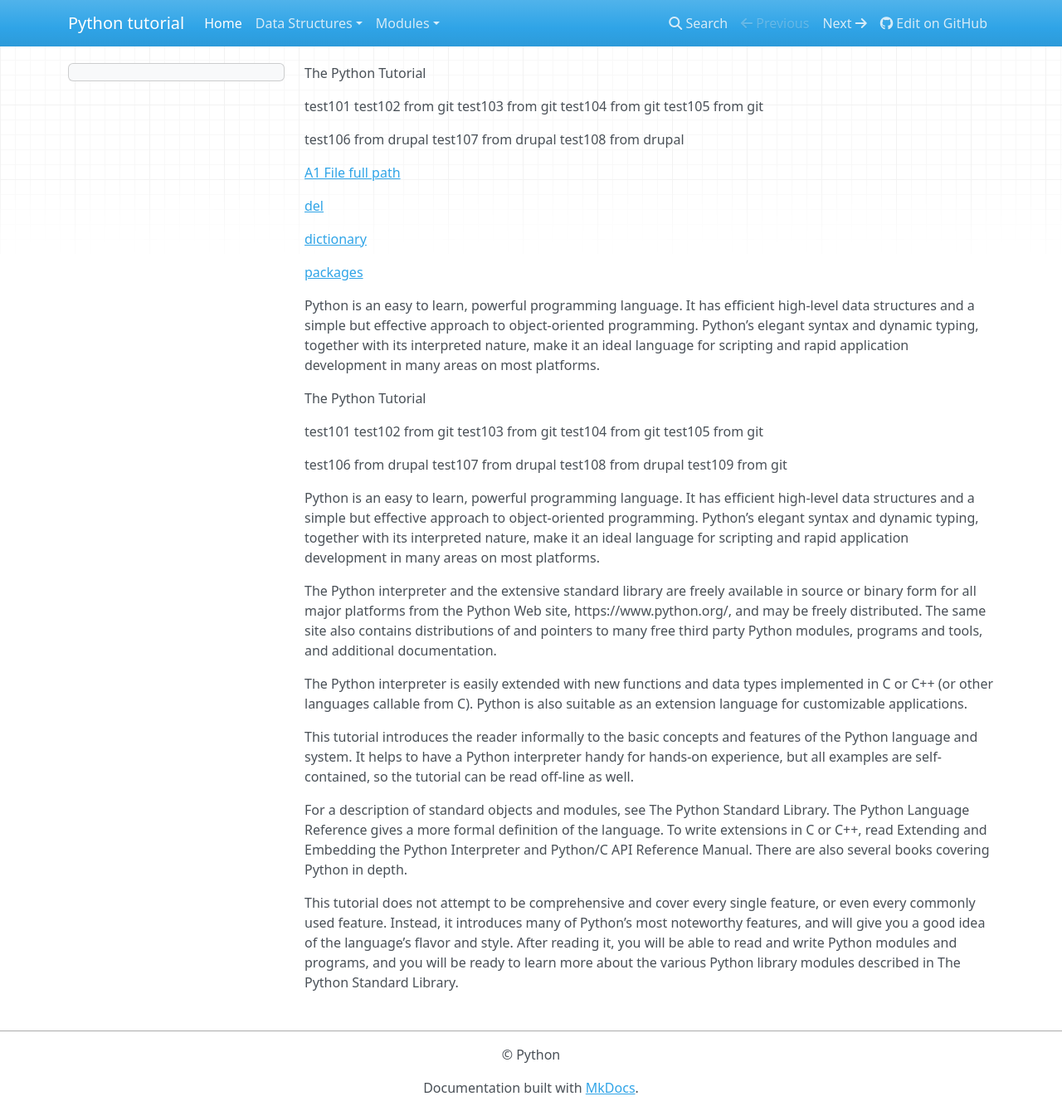
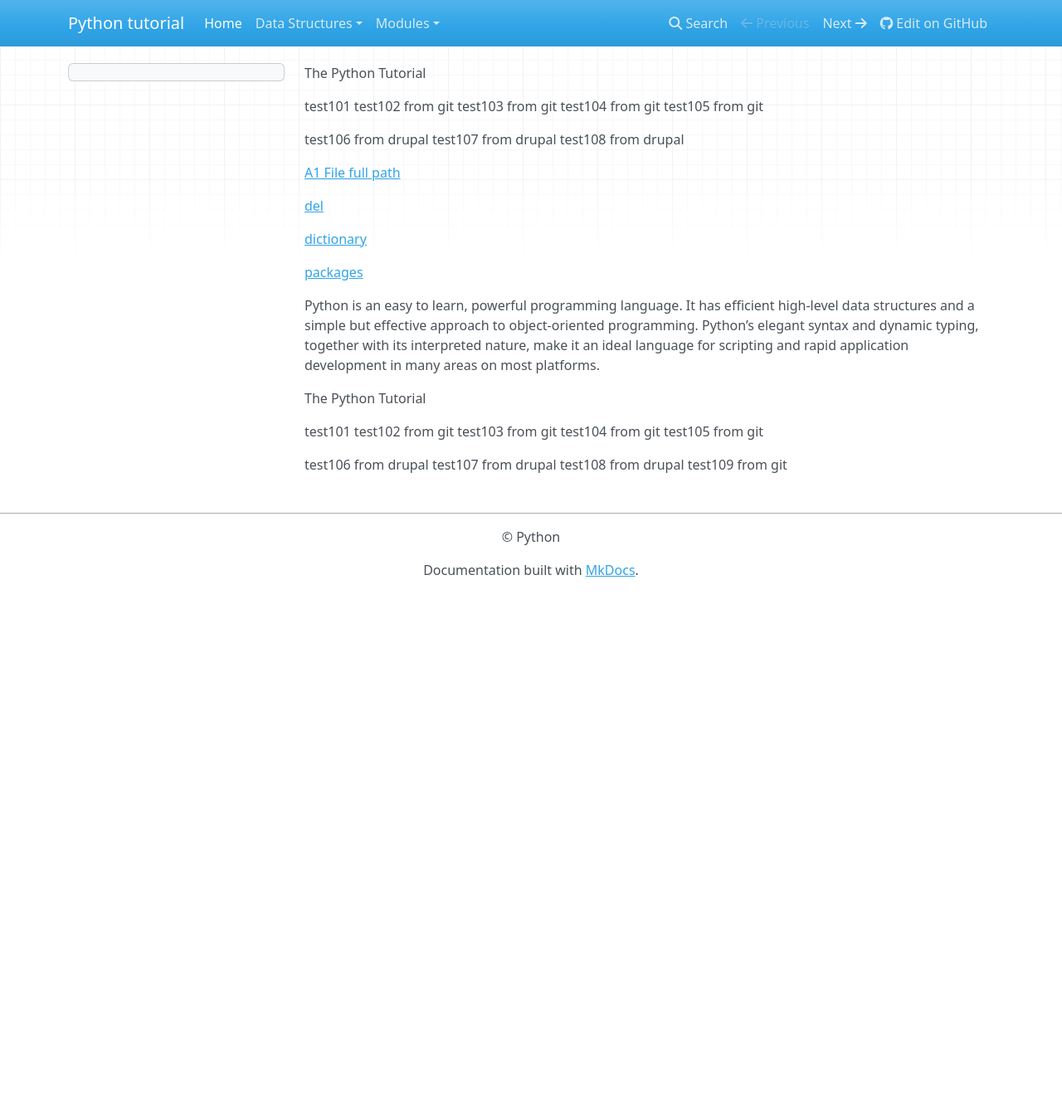
Before and after one commit to maplefu0602/doc-demo, an MkDocs documentation site: the page built from docs/index.md, in a window 1280 px wide and 1339 px high. Shown: the whole window at 83% size. Built offline with MkDocs 1.6.1, drawn with Linux system fonts in a browser that asks for light colours; nearby versions of some CDN libraries; old or Windows-style settings are respelled for this version of MkDocs.

Commit message:
update content from book

```diff
--- a/docs/index.md
+++ b/docs/index.md
@@ -40,17 +40,3 @@ test106 from drupal
 test107 from drupal
 test108 from drupal
 test109 from git
-
-
-
-Python is an easy to learn, powerful programming language. It has efficient high-level data structures and a simple but effective approach to object-oriented programming. Python’s elegant syntax and dynamic typing, together with its interpreted nature, make it an ideal language for scripting and rapid application development in many areas on most platforms.
-
-The Python interpreter and the extensive standard library are freely available in source or binary form for all major platforms from the Python Web site, https://www.python.org/, and may be freely distributed. The same site also contains distributions of and pointers to many free third party Python modules, programs and tools, and additional documentation.
-
-The Python interpreter is easily extended with new functions and data types implemented in C or C++ (or other languages callable from C). Python is also suitable as an extension language for customizable applications.
-
-This tutorial introduces the reader informally to the basic concepts and features of the Python language and system. It helps to have a Python interpreter handy for hands-on experience, but all examples are self-contained, so the tutorial can be read off-line as well.
-
-For a description of standard objects and modules, see The Python Standard Library. The Python Language Reference gives a more formal definition of the language. To write extensions in C or C++, read Extending and Embedding the Python Interpreter and Python/C API Reference Manual. There are also several books covering Python in depth.
-
-This tutorial does not attempt to be comprehensive and cover every single feature, or even every commonly used feature. Instead, it introduces many of Python’s most noteworthy features, and will give you a good idea of the language’s flavor and style. After reading it, you will be able to read and write Python modules and programs, and you will be ready to learn more about the various Python library modules described in The Python Standard Library.
```
